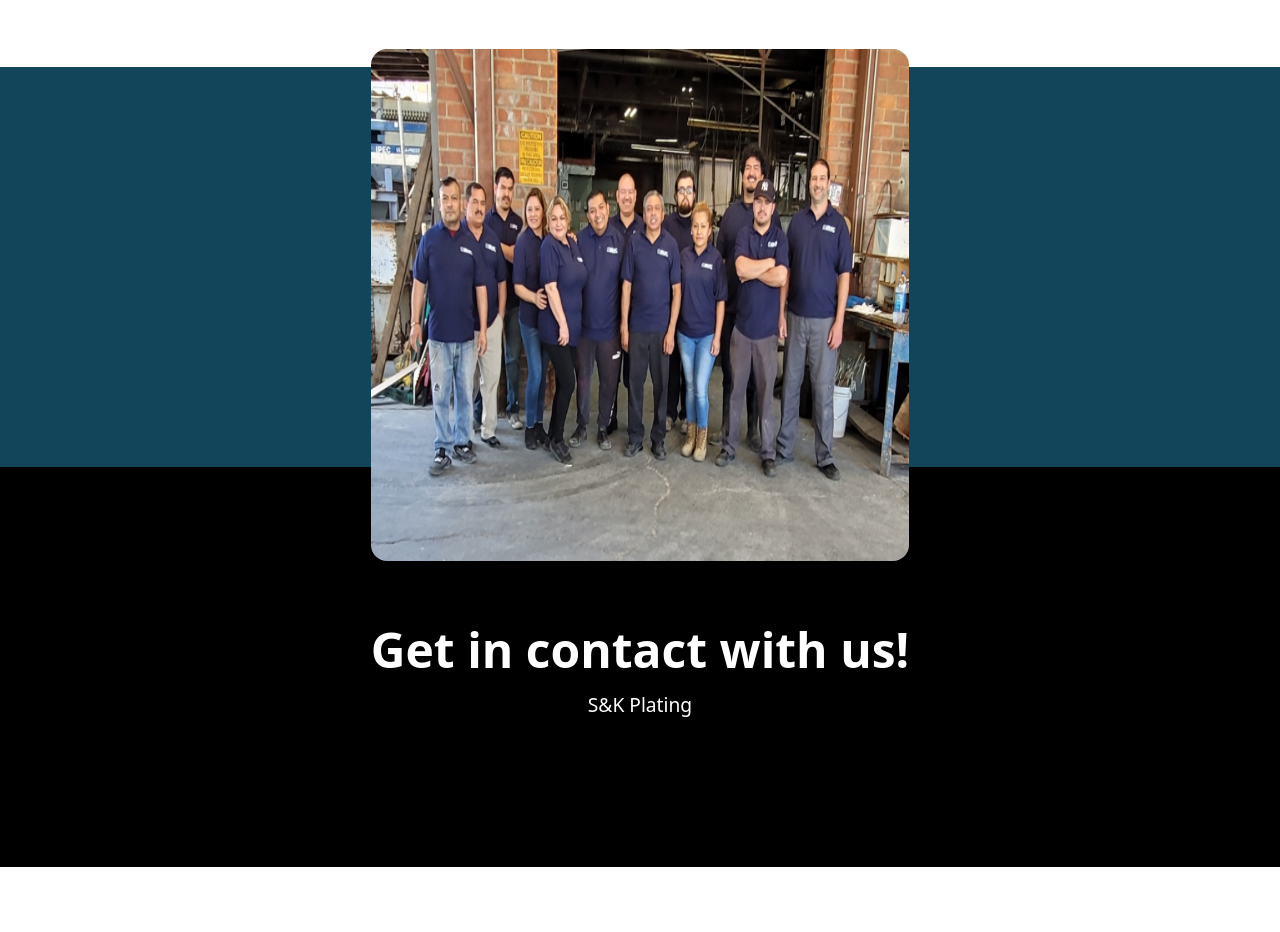
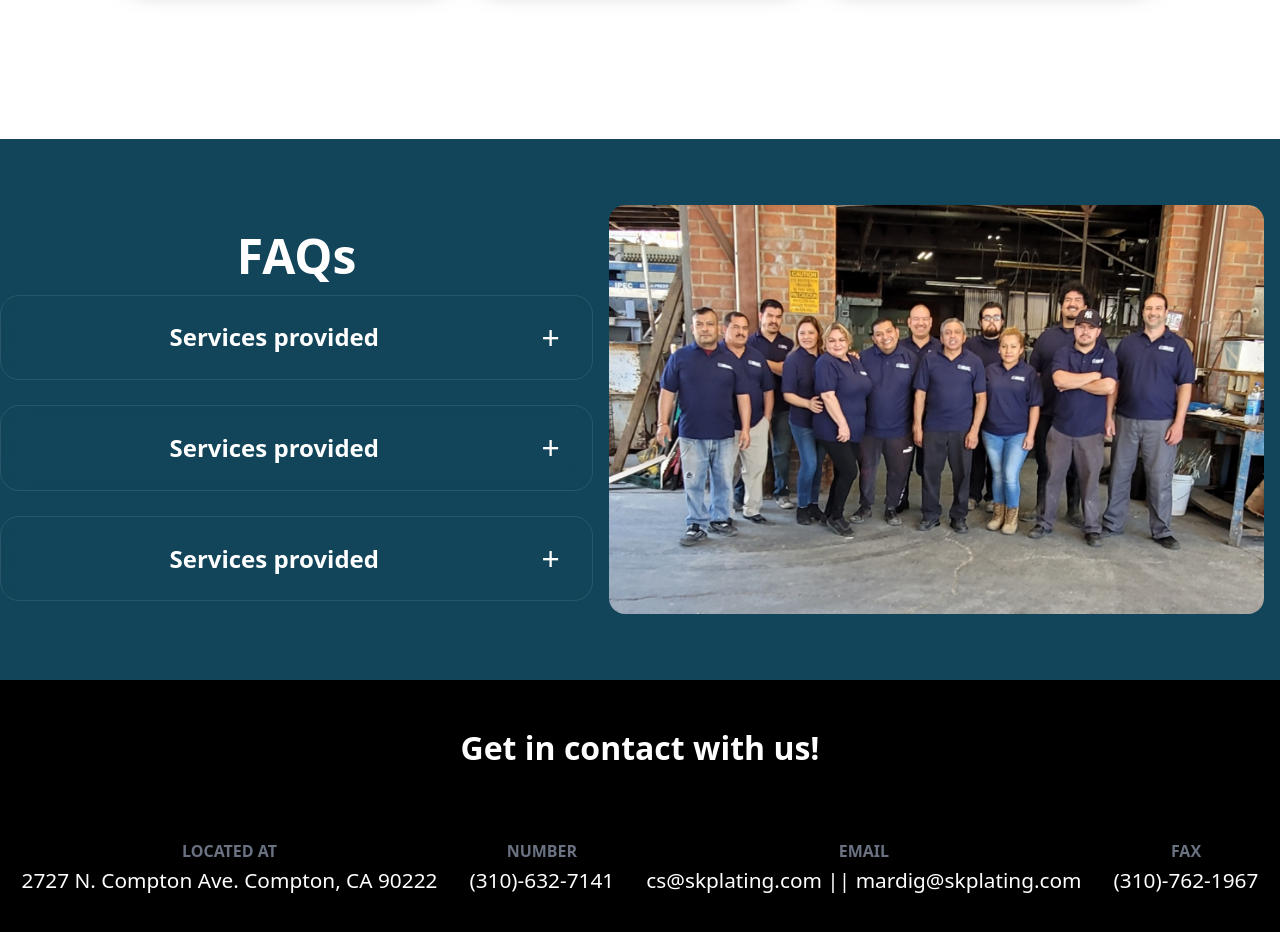
Before and after one commit to rjindavidson/sk, a Next.js app: page / in a window 1280 px wide. Shown: the part 1760-2692 px from the top of the page. Before the commit the page ends 2627 px from the top, so only its background shows below. Built offline with nearby package versions, Linux system fonts and the light colour scheme; what tailwind-animations would draw is missing.

Commit message:
1.0 finished

```diff
--- a/app/page.tsx
+++ b/app/page.tsx
@@ -8,8 +8,8 @@ import HomeSection from "@/components/HomeSection";
 export default function Home() {
   return (
     <>
-      <Header />
       <main>
+        <Header />
         <HomeSection />
         <Gallery />
         <Footer />
--- /dev/null
+++ b/components/Dropdown.tsx
@@ -0,0 +1,29 @@
+'use client'
+import { useState } from "react"
+
+type DropdownProps = {
+  question: string
+  answer: string
+}
+
+const Dropdown = ({ question, answer }: DropdownProps) => {
+  const [open, setOpen] = useState(false)
+
+  return (
+    <div className="overflow-hidden rounded-[1.2rem] border border-white/10 transition-all
+     duration-300 backdrop-blur-md hover:border-white/20">
+      <button
+        className="flex justify-between items-center w-full cursor-pointer md:p-[1.2rem]"
+        onClick={() => setOpen(prev => !prev)}
+      >
+        <span className="text-white text-[1rem] font-semibold leading-[1.4] flex-1 md:text-[1.5rem]">{question}</span>
+        <div className="flex items-center justify-center w-[2.8rem] h-[2.8rem] text-[2rem] font-light rounded-[0.8rem] shrink-0">+</div>
+      </button>
+      <div className={open ? "h-auto p-4" : "h-0"}>
+        {answer}
+      </div>
+    </div>
+  )
+}
+
+export default Dropdown;
--- a/components/Footer.tsx
+++ b/components/Footer.tsx
@@ -1,25 +1,59 @@
+'use client'
 import Image from "next/image";
+import Dropdown from "./Dropdown";
+import { useState } from "react";
+
+type ContactComponentProps = {
+  title: string
+  description: string
+}
+
+const ContactComponent = ({ title, description }: ContactComponentProps) => {
+  return (
+    <div className="flex flex-col items-center justify-center">
+      <div className="text-gray-500 uppercase font-bold text-[1rem]">
+        {title}
+      </div>
+      <div className="text-white font-medium text-[1.3rem]">
+        {description}
+      </div>
+    </div>
+  )
+}
 
 const Footer = () => {
+  const [open1, setOpen1] = useState(false)
+
   return (
-    <section id="contact" className="flex flex-col items-center justify-between text-center text-white h-screen">
-      <div className="flex items-center justify-center h-[50vh] bg-[#124559] w-full">
-        <div className="flex flex-col">
-          <h2 className="font-bold text-[3rem]">Get in contact with us!</h2>
-           <div className="flex w-full h-128">
-          <div className="relative w-full h-auto rounded-2xl overflow-hidden">
-            <Image src="/team-image.png" alt="Company Photo"
-              fill={true} className="w-full h-auto object-fill" />
+    <section id="contact" className="flex flex-col items-center justify-center text-center text-white min-h-dvh">
+      <div className="flex flex-1 items-center justify-around bg-[#124559] w-full">
+        <div className="flex flex-col max-w-2xl">
+          <h3 className="font-bold text-[1.5rem] md:text-[3rem]">
+            FAQs
+          </h3>
+          <div className="flex flex-col gap-[1.6rem]">
+            <Dropdown question="Services provided" answer="lorem lorem lorem lorem lorem lorem lorem lorem lorem lorem lorem lorem lorem lorem lorem lorem lorem lorem" />
+            <Dropdown question="Services provided" answer="lorem lorem lorem lorem lorem lorem lorem lorem lorem lorem lorem lorem lorem lorem lorem lorem lorem lorem" />
+            <Dropdown question="Services provided" answer="lorem lorem lorem lorem lorem lorem lorem lorem lorem lorem lorem lorem lorem lorem lorem lorem lorem lorem" />
+
           </div>
         </div>
+        <div className="h-auto rounded-2xl overflow-hidden m-4 hidden lg:block">
+          <Image src="/team-image.png" alt="Company Photo"
+            sizes="(max-width: 768px) 100vw, (max-width: 1200px) 50vw, 33vw"
+            className="w-full h-auto"
+            height={0}
+            width={0}
+          />
         </div>
       </div>
-      <div className="flex items-center justify-center h-[50vh] bg-black w-full">
-        <div className="flex flex-col max-w-5xl ">
-          <h2 className="font-bold text-[3rem]">Get in contact with us!</h2>
-          <p className="text-[1.2rem] leading-8">
-            S&K Plating
-          </p>
+      <div className="flex flex-1 flex-col items-center justify-around bg-black w-full pb-4">
+        <h2 className="font-bold text-[2rem] p-4 md:text-[3rem]p-8">Get in contact with us!</h2>
+        <div className="flex flex-wrap justify-center items-center gap-4 md:gap-8">
+          <ContactComponent title="Located At" description="2727 N. Compton Ave. Compton, CA 90222" />
+          <ContactComponent title="Number" description="(310)-632-7141" />
+          <ContactComponent title="Email" description=" cs@skplating.com || mardig@skplating.com" />
+          <ContactComponent title="Fax" description="(310)-762-1967" />
         </div>
       </div>
     </section>
--- a/components/Gallery.tsx
+++ b/components/Gallery.tsx
@@ -2,7 +2,7 @@ import Image from 'next/image';
 
 const Gallery = () => {
   return (
-    <section id="gallery" className="flex flex-col items-center justify-center bg-white py-12 h-screen">
+    <section id="gallery" className="flex flex-col items-center justify-center bg-white py-12 min-h-dvh">
       <div className="max-w-5xl text-center">
         <h2 className="font-bold text-[2.5rem]">What we do:</h2>
         <p className="text-[1.2rem] leading-8 p-8">Lorem ipsum dolor sit amet consectetur adipisicing elit. Nostrum amet distinctio cumque quod aperiam maxime temporibus ab quisquam nisi enim nemo consequatur accusamus expedita, eaque corrupti nam pariatur porro quibusdam!</p>
--- a/components/Header.tsx
+++ b/components/Header.tsx
@@ -4,7 +4,7 @@ import CTAButton from "./Button";
 
 const Header = () => {
   return (
-    <header className="fixed top-0 left-0 right-0 w-full h-18 z-50 shadow-xl/20 bg-white">
+    <header className="sticky top-0 left-0 right-0 w-full h-18 z-50 shadow-xl/20 bg-white">
       <div className="flex px-4 md:px-6 items-center justify-between h-full max-h-full">
         <div className="h-12">
           <Link href="#home">
--- a/components/HomeSection.tsx
+++ b/components/HomeSection.tsx
@@ -14,7 +14,7 @@ const HomeSection = () => {
           Our mission is to satisfy our customer requests with quality and competitive pricing.
         </p>
         <div className="flex items-center justify-center mt-4">
-          <CTAButton size="large">Contact Us</CTAButton>
+          <CTAButton size="large" destination="#contact">Contact Us</CTAButton>
         </div>
       </div>
       <PartnerSection />
```
